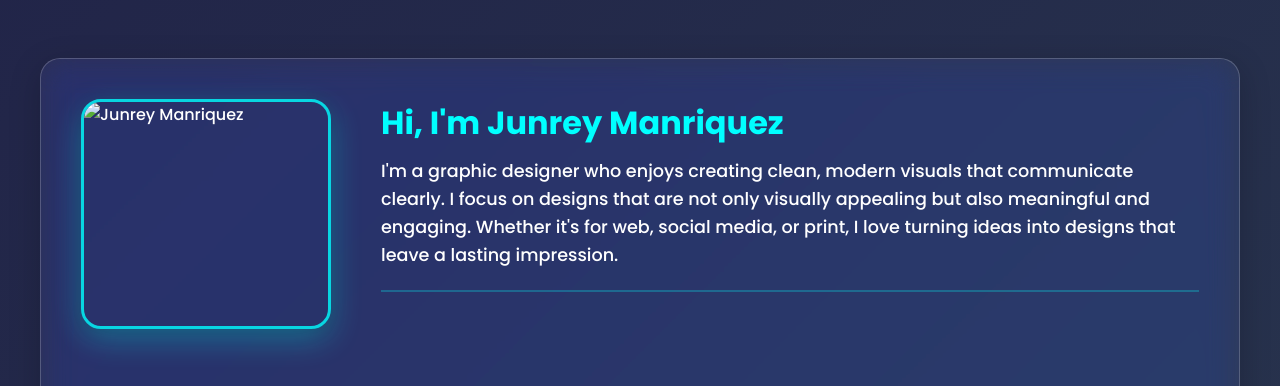
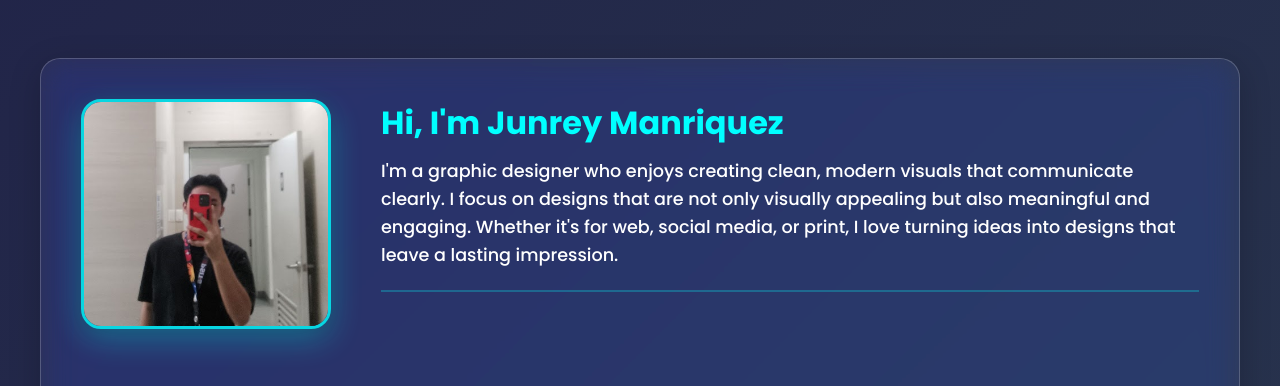
Before and after one commit to JoonRei/My-Portfolio-Junrey, a plain HTML site: page index.html in a window 1280 px wide. Shown: the part 802-1188 px from the top of the page. Drawn offline with nearby package versions, Linux system fonts and the light colour scheme; some packages are replaced by stand-ins of ours; a script that the page names is missing.

Commit message:
Update index.html

```diff
--- a/index.html
+++ b/index.html
@@ -41,7 +41,7 @@
 
       <!-- Profile Image & Details -->
       <div class="about-header">
-        <img src="images/pfpic.png" alt="Junrey Manriquez" class="about-pic" />
+        <img src="images/pfpic.jpg" alt="Junrey Manriquez" class="about-pic" />
         <div class="about-intro">
           <h2>Hi, I'm Junrey Manriquez</h2>
           <p>
```
